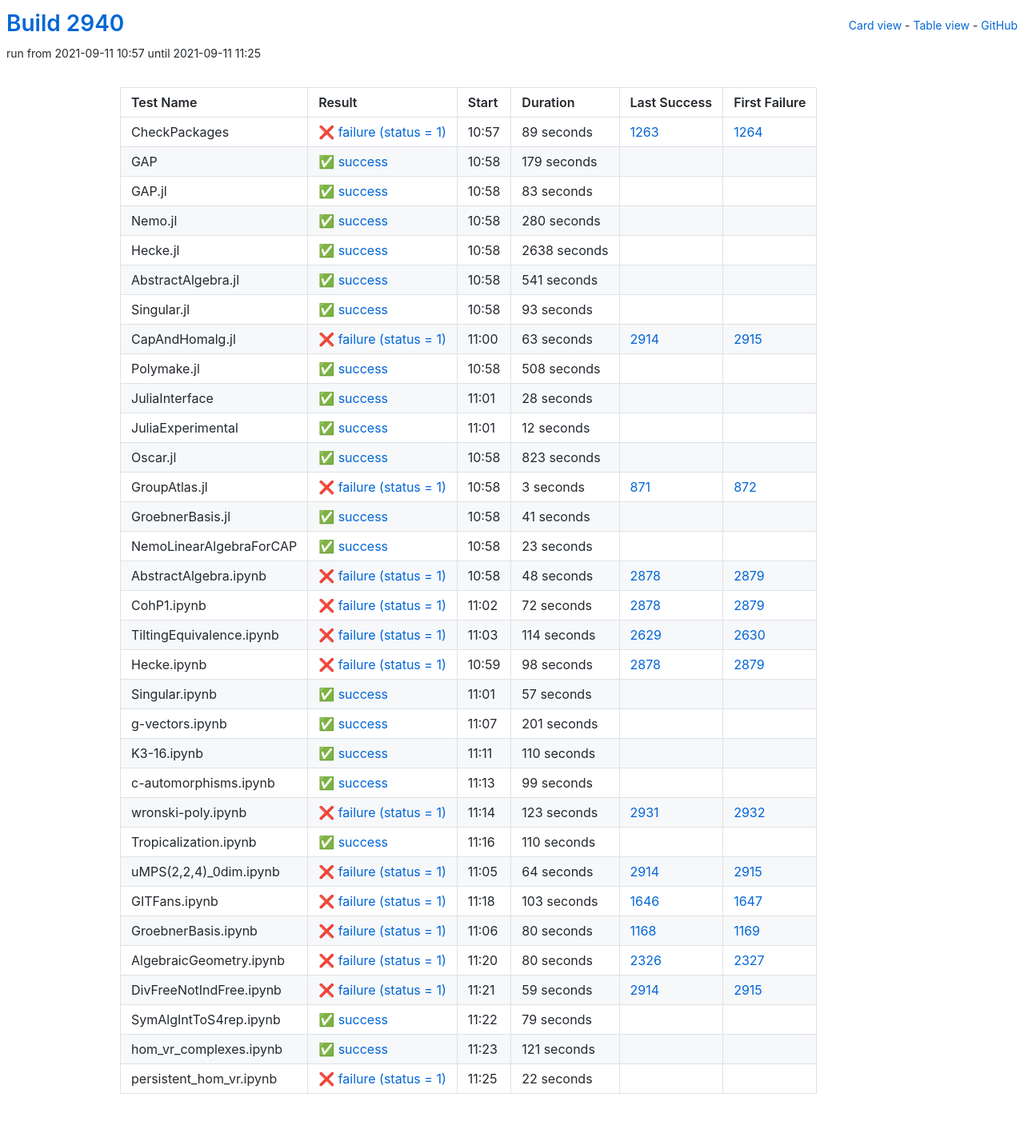
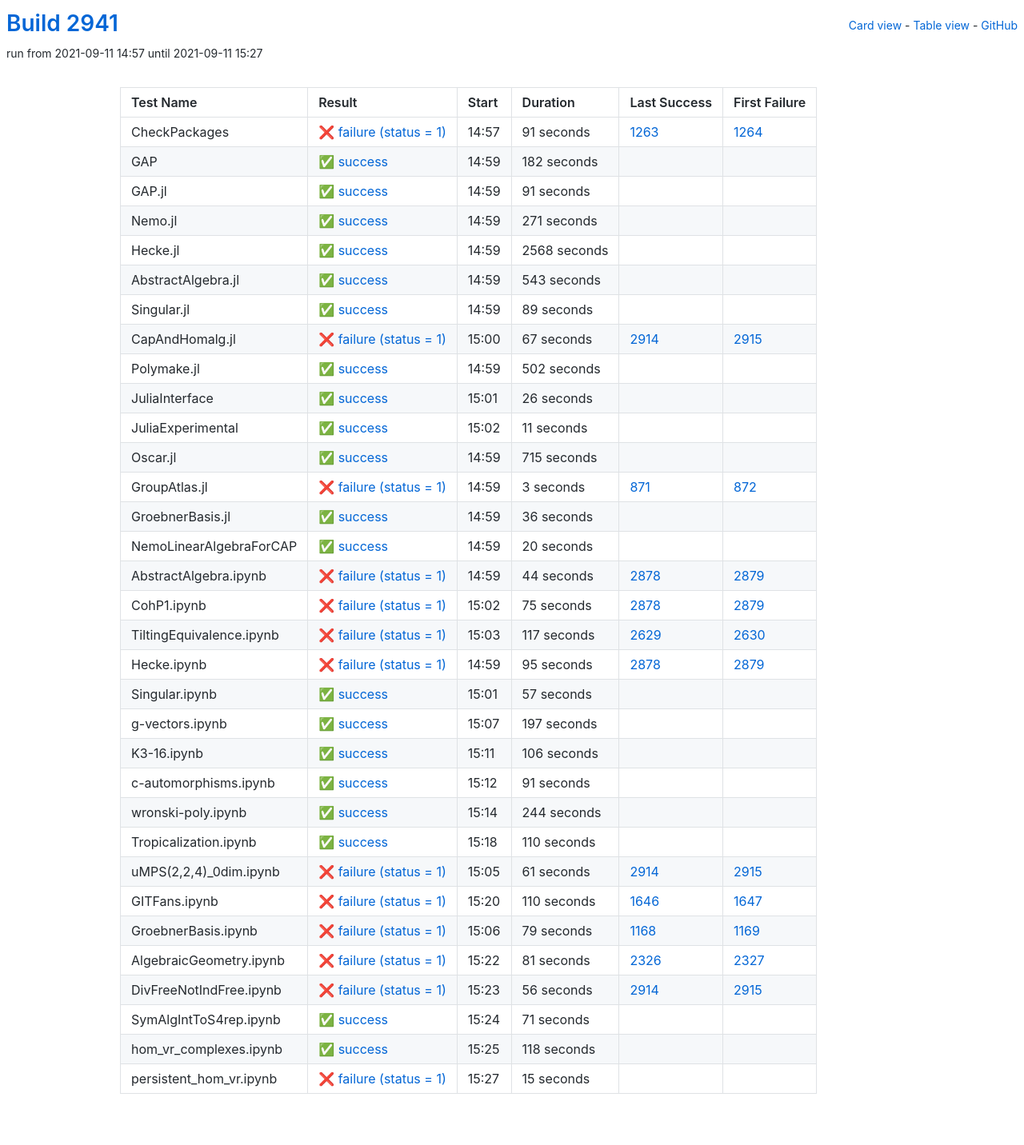
Before and after one commit to oscar-system/oscar-ci-status-stable, a Jekyll site: the page built from table.html, in a window 1280 px wide. Shown: the whole page at 80% size. Built offline with Jekyll 4.4.1, drawn with Linux system fonts in a browser that asks for light colours.

Commit message:
Build #2941

```diff
--- a/_data/ci.yml
+++ b/_data/ci.yml
@@ -1,6 +1,6 @@
 ---
-build: 2940
-build_url: https://oscarci.mathematik.uni-kl.de/job/oscar-stable/2940/
+build: 2941
+build_url: https://oscarci.mathematik.uni-kl.de/job/oscar-stable/2941/
 job: oscar-stable
 organization: oscar-system
 repo: oscar-ci-status-stable
@@ -8,152 +8,152 @@ repourl: https://github.com/oscar-system/oscar-ci-status-stable
 tests:
 - name: CheckPackages
   id: checkpackages
-  log: https://oscarci.mathematik.uni-kl.de/job/oscar-stable/2940/artifact/logs/build-2940/CheckPackages.log
-  start: 2021-09-11 10:57
+  log: https://oscarci.mathematik.uni-kl.de/job/oscar-stable/2941/artifact/logs/build-2941/CheckPackages.log
+  start: 2021-09-11 14:57
   success: false
   exitcode: 1
   status: failure
-  duration: 89
+  duration: 91
   last_success: 1263
   last_success_url: https://oscarci.mathematik.uni-kl.de/job/oscar-stable/1263/
   first_failure: 1264
   first_failure_url: https://oscarci.mathematik.uni-kl.de/job/oscar-stable/1264/
 - name: GAP
   id: gap
-  log: https://oscarci.mathematik.uni-kl.de/job/oscar-stable/2940/artifact/logs/build-2940/GAP.log
-  start: 2021-09-11 10:58
+  log: https://oscarci.mathematik.uni-kl.de/job/oscar-stable/2941/artifact/logs/build-2941/GAP.log
+  start: 2021-09-11 14:59
   success: true
   exitcode: 0
   status: success
-  duration: 179
+  duration: 182
   last_success: false
   last_success_url:
   first_failure: false
   first_failure_url:
 - name: GAP.jl
   id: gap-jl
-  log: https://oscarci.mathematik.uni-kl.de/job/oscar-stable/2940/artifact/logs/build-2940/GAP.jl.log
-  start: 2021-09-11 10:58
+  log: https://oscarci.mathematik.uni-kl.de/job/oscar-stable/2941/artifact/logs/build-2941/GAP.jl.log
+  start: 2021-09-11 14:59
   success: true
   exitcode: 0
   status: success
-  duration: 83
+  duration: 91
   last_success: false
   last_success_url:
   first_failure: false
   first_failure_url:
 - name: Nemo.jl
   id: nemo-jl
-  log: https://oscarci.mathematik.uni-kl.de/job/oscar-stable/2940/artifact/logs/build-2940/Nemo.jl.log
-  start: 2021-09-11 10:58
+  log: https://oscarci.mathematik.uni-kl.de/job/oscar-stable/2941/artifact/logs/build-2941/Nemo.jl.log
+  start: 2021-09-11 14:59
   success: true
   exitcode: 0
   status: success
-  duration: 280
+  duration: 271
   last_success: false
   last_success_url:
   first_failure: false
   first_failure_url:
 - name: Hecke.jl
   id: hecke-jl
-  log: https://oscarci.mathematik.uni-kl.de/job/oscar-stable/2940/artifact/logs/build-2940/Hecke.jl.log
-  start: 2021-09-11 10:58
+  log: https://oscarci.mathematik.uni-kl.de/job/oscar-stable/2941/artifact/logs/build-2941/Hecke.jl.log
+  start: 2021-09-11 14:59
   success: true
   exitcode: 0
   status: success
-  duration: 2638
+  duration: 2568
   last_success: false
   last_success_url:
   first_failure: false
   first_failure_url:
 - name: AbstractAlgebra.jl
   id: abstractalgebra-jl
-  log: https://oscarci.mathematik.uni-kl.de/job/oscar-stable/2940/artifact/logs/build-2940/AbstractAlgebra.jl.log
-  start: 2021-09-11 10:58
+  log: https://oscarci.mathematik.uni-kl.de/job/oscar-stable/2941/artifact/logs/build-2941/AbstractAlgebra.jl.log
+  start: 2021-09-11 14:59
   success: true
   exitcode: 0
   status: success
-  duration: 541
+  duration: 543
   last_success: false
   last_success_url:
   first_failure: false
   first_failure_url:
 - name: Singular.jl
   id: singular-jl
-  log: https://oscarci.mathematik.uni-kl.de/job/oscar-stable/2940/artifact/logs/build-2940/Singular.jl.log
-  start: 2021-09-11 10:58
+  log: https://oscarci.mathematik.uni-kl.de/job/oscar-stable/2941/artifact/logs/build-2941/Singular.jl.log
+  start: 2021-09-11 14:59
   success: true
   exitcode: 0
   status: success
-  duration: 93
+  duration: 89
   last_success: false
   last_success_url:
   first_failure: false
   first_failure_url:
 - name: CapAndHomalg.jl
   id: capandhomalg-jl
-  log: https://oscarci.mathematik.uni-kl.de/job/oscar-stable/2940/artifact/logs/build-2940/CapAndHomalg.jl.log
-  start: 2021-09-11 11:00
+  log: https://oscarci.mathematik.uni-kl.de/job/oscar-stable/2941/artifact/logs/build-2941/CapAndHomalg.jl.log
+  start: 2021-09-11 15:00
   success: false
   exitcode: 1
   status: failure
-  duration: 63
+  duration: 67
   last_success: 2914
   last_success_url: https://oscarci.mathematik.uni-kl.de/job/oscar-stable/2914/
   first_failure: 2915
   first_failure_url: https://oscarci.mathematik.uni-kl.de/job/oscar-stable/2915/
 - name: Polymake.jl
   id: polymake-jl
-  log: https://oscarci.mathematik.uni-kl.de/job/oscar-stable/2940/artifact/logs/build-2940/Polymake.jl.log
-  start: 2021-09-11 10:58
+  log: https://oscarci.mathematik.uni-kl.de/job/oscar-stable/2941/artifact/logs/build-2941/Polymake.jl.log
+  start: 2021-09-11 14:59
   success: true
   exitcode: 0
   status: success
-  duration: 508
+  duration: 502
   last_success: false
   last_success_url:
   first_failure: false
   first_failure_url:
 - name: JuliaInterface
   id: juliainterface
-  log: https://oscarci.mathematik.uni-kl.de/job/oscar-stable/2940/artifact/logs/build-2940/JuliaInterface.log
-  start: 2021-09-11 11:01
+  log: https://oscarci.mathematik.uni-kl.de/job/oscar-stable/2941/artifact/logs/build-2941/JuliaInterface.log
+  start: 2021-09-11 15:01
   success: true
   exitcode: 0
   status: success
-  duration: 28
+  duration: 26
   last_success: false
   last_success_url:
   first_failure: false
   first_failure_url:
 - name: JuliaExperimental
   id: juliaexperimental
-  log: https://oscarci.mathematik.uni-kl.de/job/oscar-stable/2940/artifact/logs/build-2940/JuliaExperimental.log
-  start: 2021-09-11 11:01
+  log: https://oscarci.mathematik.uni-kl.de/job/oscar-stable/2941/artifact/logs/build-2941/JuliaExperimental.log
+  start: 2021-09-11 15:02
   success: true
   exitcode: 0
   status: success
-  duration: 12
+  duration: 11
   last_success: false
   last_success_url:
   first_failure: false
   first_failure_url:
 - name: Oscar.jl
   id: oscar-jl
-  log: https://oscarci.mathematik.uni-kl.de/job/oscar-stable/2940/artifact/logs/build-2940/Oscar.jl.log
-  start: 2021-09-11 10:58
+  log: https://oscarci.mathematik.uni-kl.de/job/oscar-stable/2941/artifact/logs/build-2941/Oscar.jl.log
+  start: 2021-09-11 14:59
   success: true
   exitcode: 0
   status: success
-  duration: 823
+  duration: 715
   last_success: false
   last_success_url:
   first_failure: false
   first_failure_url:
 - name: GroupAtlas.jl
   id: groupatlas-jl
-  log: https://oscarci.mathematik.uni-kl.de/job/oscar-stable/2940/artifact/logs/build-2940/GroupAtlas.jl.log
-  start: 2021-09-11 10:58
+  log: https://oscarci.mathematik.uni-kl.de/job/oscar-stable/2941/artifact/logs/build-2941/GroupAtlas.jl.log
+  start: 2021-09-11 14:59
   success: false
   exitcode: 1
   status: failure
@@ -164,80 +164,80 @@ tests:
   first_failure_url: https://oscarci.mathematik.uni-kl.de/job/oscar-stable/872/
 - name: GroebnerBasis.jl
   id: groebnerbasis-jl
-  log: https://oscarci.mathematik.uni-kl.de/job/oscar-stable/2940/artifact/logs/build-2940/GroebnerBasis.jl.log
-  start: 2021-09-11 10:58
+  log: https://oscarci.mathematik.uni-kl.de/job/oscar-stable/2941/artifact/logs/build-2941/GroebnerBasis.jl.log
+  start: 2021-09-11 14:59
   success: true
   exitcode: 0
   status: success
-  duration: 41
+  duration: 36
   last_success: false
   last_success_url:
   first_failure: false
   first_failure_url:
 - name: NemoLinearAlgebraForCAP
   id: nemolinearalgebraforcap
-  log: https://oscarci.mathematik.uni-kl.de/job/oscar-stable/2940/artifact/logs/build-2940/NemoLinearAlgebraForCAP.log
-  start: 2021-09-11 10:58
+  log: https://oscarci.mathematik.uni-kl.de/job/oscar-stable/2941/artifact/logs/build-2941/NemoLinearAlgebraForCAP.log
+  start: 2021-09-11 14:59
   success: true
   exitcode: 0
   status: success
-  duration: 23
+  duration: 20
   last_success: false
   last_success_url:
   first_failure: false
   first_failure_url:
 - name: AbstractAlgebra.ipynb
   id: abstractalgebra-ipynb
-  log: https://oscarci.mathematik.uni-kl.de/job/oscar-stable/2940/artifact/logs/build-2940/AbstractAlgebra.ipynb.log
-  start: 2021-09-11 10:58
+  log: https://oscarci.mathematik.uni-kl.de/job/oscar-stable/2941/artifact/logs/build-2941/AbstractAlgebra.ipynb.log
+  start: 2021-09-11 14:59
   success: false
   exitcode: 1
   status: failure
-  duration: 48
+  duration: 44
   last_success: 2878
   last_success_url: https://oscarci.mathematik.uni-kl.de/job/oscar-stable/2878/
   first_failure: 2879
   first_failure_url: https://oscarci.mathematik.uni-kl.de/job/oscar-stable/2879/
 - name: CohP1.ipynb
   id: cohp1-ipynb
-  log: https://oscarci.mathematik.uni-kl.de/job/oscar-stable/2940/artifact/logs/build-2940/CohP1.ipynb.log
-  start: 2021-09-11 11:02
+  log: https://oscarci.mathematik.uni-kl.de/job/oscar-stable/2941/artifact/logs/build-2941/CohP1.ipynb.log
+  start: 2021-09-11 15:02
   success: false
   exitcode: 1
   status: failure
-  duration: 72
+  duration: 75
   last_success: 2878
   last_success_url: https://oscarci.mathematik.uni-kl.de/job/oscar-stable/2878/
   first_failure: 2879
   first_failure_url: https://oscarci.mathematik.uni-kl.de/job/oscar-stable/2879/
 - name: TiltingEquivalence.ipynb
   id: tiltingequivalence-ipynb
-  log: https://oscarci.mathematik.uni-kl.de/job/oscar-stable/2940/artifact/logs/build-2940/TiltingEquivalence.ipynb.log
-  start: 2021-09-11 11:03
+  log: https://oscarci.mathematik.uni-kl.de/job/oscar-stable/2941/artifact/logs/build-2941/TiltingEquivalence.ipynb.log
+  start: 2021-09-11 15:03
   success: false
   exitcode: 1
   status: failure
-  duration: 114
+  duration: 117
   last_success: 2629
   last_success_url: https://oscarci.mathematik.uni-kl.de/job/oscar-stable/2629/
   first_failure: 2630
   first_failure_url: https://oscarci.mathematik.uni-kl.de/job/oscar-stable/2630/
 - name: Hecke.ipynb
   id: hecke-ipynb
-  log: https://oscarci.mathematik.uni-kl.de/job/oscar-stable/2940/artifact/logs/build-2940/Hecke.ipynb.log
-  start: 2021-09-11 10:59
+  log: https://oscarci.mathematik.uni-kl.de/job/oscar-stable/2941/artifact/logs/build-2941/Hecke.ipynb.log
+  start: 2021-09-11 14:59
   success: false
   exitcode: 1
   status: failure
-  duration: 98
+  duration: 95
   last_success: 2878
   last_success_url: https://oscarci.mathematik.uni-kl.de/job/oscar-stable/2878/
   first_failure: 2879
   first_failure_url: https://oscarci.mathematik.uni-kl.de/job/oscar-stable/2879/
 - name: Singular.ipynb
   id: singular-ipynb
-  log: https://oscarci.mathematik.uni-kl.de/job/oscar-stable/2940/artifact/logs/build-2940/Singular.ipynb.log
-  start: 2021-09-11 11:01
+  log: https://oscarci.mathematik.uni-kl.de/job/oscar-stable/2941/artifact/logs/build-2941/Singular.ipynb.log
+  start: 2021-09-11 15:01
   success: true
   exitcode: 0
   status: success
@@ -248,56 +248,56 @@ tests:
   first_failure_url:
 - name: g-vectors.ipynb
   id: g-vectors-ipynb
-  log: https://oscarci.mathematik.uni-kl.de/job/oscar-stable/2940/artifact/logs/build-2940/g-vectors.ipynb.log
-  start: 2021-09-11 11:07
+  log: https://oscarci.mathematik.uni-kl.de/job/oscar-stable/2941/artifact/logs/build-2941/g-vectors.ipynb.log
+  start: 2021-09-11 15:07
   success: true
   exitcode: 0
   status: success
-  duration: 201
+  duration: 197
   last_success: false
   last_success_url:
   first_failure: false
   first_failure_url:
 - name: K3-16.ipynb
   id: k3-16-ipynb
-  log: https://oscarci.mathematik.uni-kl.de/job/oscar-stable/2940/artifact/logs/build-2940/K3-16.ipynb.log
-  start: 2021-09-11 11:11
+  log: https://oscarci.mathematik.uni-kl.de/job/oscar-stable/2941/artifact/logs/build-2941/K3-16.ipynb.log
+  start: 2021-09-11 15:11
   success: true
   exitcode: 0
   status: success
-  duration: 110
+  duration: 106
   last_success: false
   last_success_url:
   first_failure: false
   first_failure_url:
 - name: c-automorphisms.ipynb
   id: c-automorphisms-ipynb
-  log: https://oscarci.mathematik.uni-kl.de/job/oscar-stable/2940/artifact/logs/build-2940/c-automorphisms.ipynb.log
-  start: 2021-09-11 11:13
+  log: https://oscarci.mathematik.uni-kl.de/job/oscar-stable/2941/artifact/logs/build-2941/c-automorphisms.ipynb.log
+  start: 2021-09-11 15:12
   success: true
   exitcode: 0
   status: success
-  duration: 99
+  duration: 91
   last_success: false
   last_success_url:
   first_failure: false
   first_failure_url:
 - name: wronski-poly.ipynb
   id: wronski-poly-ipynb
-  log: https://oscarci.mathematik.uni-kl.de/job/oscar-stable/2940/artifact/logs/build-2940/wronski-poly.ipynb.log
-  start: 2021-09-11 11:14
-  success: false
-  exitcode: 1
-  status: failure
-  duration: 123
-  last_success: 2931
-  last_success_url: https://oscarci.mathematik.uni-kl.de/job/oscar-stable/2931/
-  first_failure: 2932
-  first_failure_url: https://oscarci.mathematik.uni-kl.de/job/oscar-stable/2932/
+  log: https://oscarci.mathematik.uni-kl.de/job/oscar-stable/2941/artifact/logs/build-2941/wronski-poly.ipynb.log
+  start: 2021-09-11 15:14
+  success: true
+  exitcode: 0
+  status: success
+  duration: 244
+  last_success: false
+  last_success_url:
+  first_failure: false
+  first_failure_url:
 - name: Tropicalization.ipynb
   id: tropicalization-ipynb
-  log: https://oscarci.mathematik.uni-kl.de/job/oscar-stable/2940/artifact/logs/build-2940/Tropicalization.ipynb.log
-  start: 2021-09-11 11:16
+  log: https://oscarci.mathematik.uni-kl.de/job/oscar-stable/2941/artifact/logs/build-2941/Tropicalization.ipynb.log
+  start: 2021-09-11 15:18
   success: true
   exitcode: 0
   status: success
@@ -308,96 +308,96 @@ tests:
   first_failure_url:
 - name: uMPS(2,2,4)_0dim.ipynb
   id: umps-2-2-4-0dim-ipynb
-  log: https://oscarci.mathematik.uni-kl.de/job/oscar-stable/2940/artifact/logs/build-2940/uMPS-2-2-4-_0dim.ipynb.log
-  start: 2021-09-11 11:05
+  log: https://oscarci.mathematik.uni-kl.de/job/oscar-stable/2941/artifact/logs/build-2941/uMPS-2-2-4-_0dim.ipynb.log
+  start: 2021-09-11 15:05
   success: false
   exitcode: 1
   status: failure
-  duration: 64
+  duration: 61
   last_success: 2914
   last_success_url: https://oscarci.mathematik.uni-kl.de/job/oscar-stable/2914/
   first_failure: 2915
   first_failure_url: https://oscarci.mathematik.uni-kl.de/job/oscar-stable/2915/
 - name: GITFans.ipynb
   id: gitfans-ipynb
-  log: https://oscarci.mathematik.uni-kl.de/job/oscar-stable/2940/artifact/logs/build-2940/GITFans.ipynb.log
-  start: 2021-09-11 11:18
+  log: https://oscarci.mathematik.uni-kl.de/job/oscar-stable/2941/artifact/logs/build-2941/GITFans.ipynb.log
+  start: 2021-09-11 15:20
   success: false
   exitcode: 1
   status: failure
-  duration: 103
+  duration: 110
   last_success: 1646
   last_success_url: https://oscarci.mathematik.uni-kl.de/job/oscar-stable/1646/
   first_failure: 1647
   first_failure_url: https://oscarci.mathematik.uni-kl.de/job/oscar-stable/1647/
 - name: GroebnerBasis.ipynb
   id: groebnerbasis-ipynb
-  log: https://oscarci.mathematik.uni-kl.de/job/oscar-stable/2940/artifact/logs/build-2940/GroebnerBasis.ipynb.log
-  start: 2021-09-11 11:06
+  log: https://oscarci.mathematik.uni-kl.de/job/oscar-stable/2941/artifact/logs/build-2941/GroebnerBasis.ipynb.log
+  start: 2021-09-11 15:06
   success: false
   exitcode: 1
   status: failure
-  duration: 80
+  duration: 79
   last_success: 1168
   last_success_url: https://oscarci.mathematik.uni-kl.de/job/oscar-stable/1168/
   first_failure: 1169
   first_failure_url: https://oscarci.mathematik.uni-kl.de/job/oscar-stable/1169/
 - name: AlgebraicGeometry.ipynb
   id: algebraicgeometry-ipynb
-  log: https://oscarci.mathematik.uni-kl.de/job/oscar-stable/2940/artifact/logs/build-2940/AlgebraicGeometry.ipynb.log
-  start: 2021-09-11 11:20
+  log: https://oscarci.mathematik.uni-kl.de/job/oscar-stable/2941/artifact/logs/build-2941/AlgebraicGeometry.ipynb.log
+  start: 2021-09-11 15:22
   success: false
   exitcode: 1
   status: failure
-  duration: 80
+  duration: 81
   last_success: 2326
   last_success_url: https://oscarci.mathematik.uni-kl.de/job/oscar-stable/2326/
   first_failure: 2327
   first_failure_url: https://oscarci.mathematik.uni-kl.de/job/oscar-stable/2327/
 - name: DivFreeNotIndFree.ipynb
   id: divfreenotindfree-ipynb
-  log: https://oscarci.mathematik.uni-kl.de/job/oscar-stable/2940/artifact/logs/build-2940/DivFreeNotIndFree.ipynb.log
-  start: 2021-09-11 11:21
+  log: https://oscarci.mathematik.uni-kl.de/job/oscar-stable/2941/artifact/logs/build-2941/DivFreeNotIndFree.ipynb.log
+  start: 2021-09-11 15:23
   success: false
   exitcode: 1
   status: failure
-  duration: 59
+  duration: 56
   last_success: 2914
   last_success_url: https://oscarci.mathematik.uni-kl.de/job/oscar-stable/2914/
   first_failure: 2915
   first_failure_url: https://oscarci.mathematik.uni-kl.de/job/oscar-stable/2915/
 - name: SymAlgIntToS4rep.ipynb
   id: symalginttos4rep-ipynb
-  log: https://oscarci.mathematik.uni-kl.de/job/oscar-stable/2940/artifact/logs/build-2940/SymAlgIntToS4rep.ipynb.log
-  start: 2021-09-11 11:22
+  log: https://oscarci.mathematik.uni-kl.de/job/oscar-stable/2941/artifact/logs/build-2941/SymAlgIntToS4rep.ipynb.log
+  start: 2021-09-11 15:24
   success: true
   exitcode: 0
   status: success
-  duration: 79
+  duration: 71
   last_success: false
   last_success_url:
   first_failure: false
   first_failure_url:
 - name: hom_vr_complexes.ipynb
   id: hom-vr-complexes-ipynb
-  log: https://oscarci.mathematik.uni-kl.de/job/oscar-stable/2940/artifact/logs/build-2940/hom_vr_complexes.ipynb.log
-  start: 2021-09-11 11:23
+  log: https://oscarci.mathematik.uni-kl.de/job/oscar-stable/2941/artifact/logs/build-2941/hom_vr_complexes.ipynb.log
+  start: 2021-09-11 15:25
   success: true
   exitcode: 0
   status: success
-  duration: 121
+  duration: 118
   last_success: false
   last_success_url:
   first_failure: false
   first_failure_url:
 - name: persistent_hom_vr.ipynb
   id: persistent-hom-vr-ipynb
-  log: https://oscarci.mathematik.uni-kl.de/job/oscar-stable/2940/artifact/logs/build-2940/persistent_hom_vr.ipynb.log
-  start: 2021-09-11 11:25
+  log: https://oscarci.mathematik.uni-kl.de/job/oscar-stable/2941/artifact/logs/build-2941/persistent_hom_vr.ipynb.log
+  start: 2021-09-11 15:27
   success: false
   exitcode: 1
   status: failure
-  duration: 22
+  duration: 15
   last_success: false
   last_success_url:
   first_failure: false
```
Also changed, not shown: README.md.
